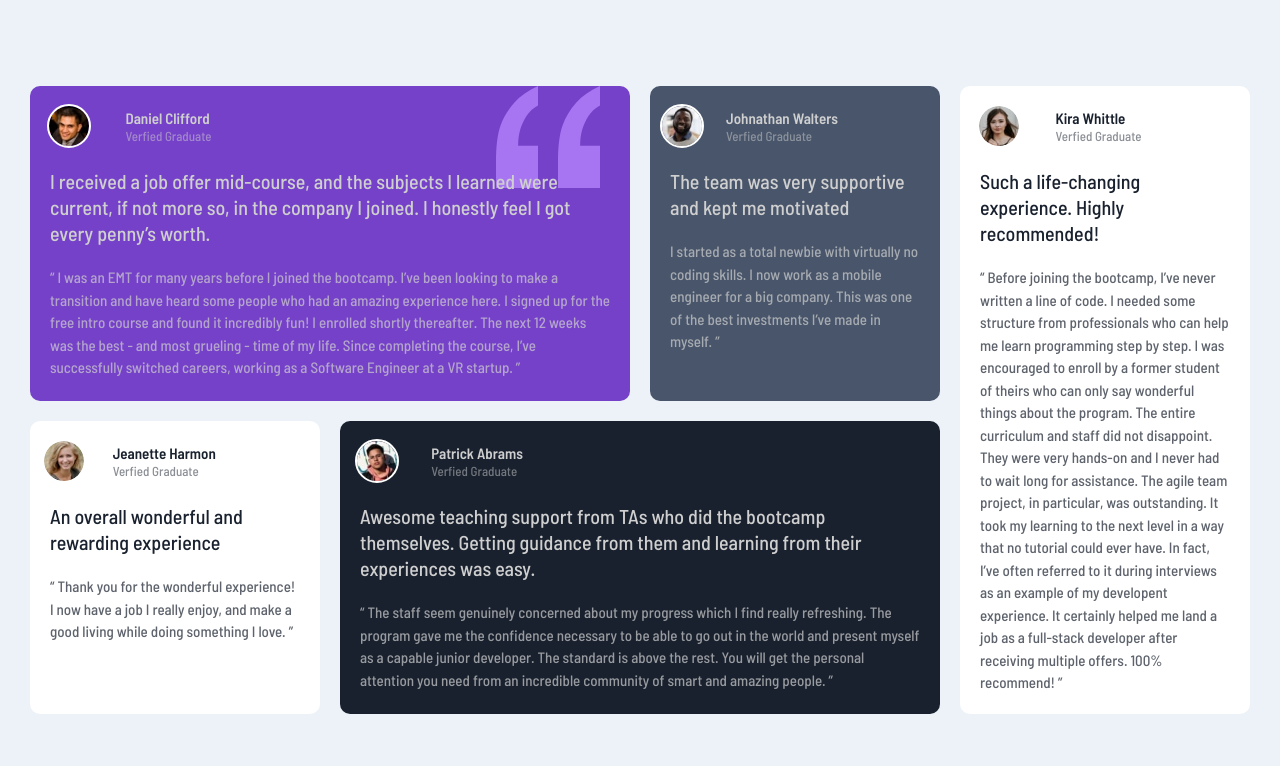
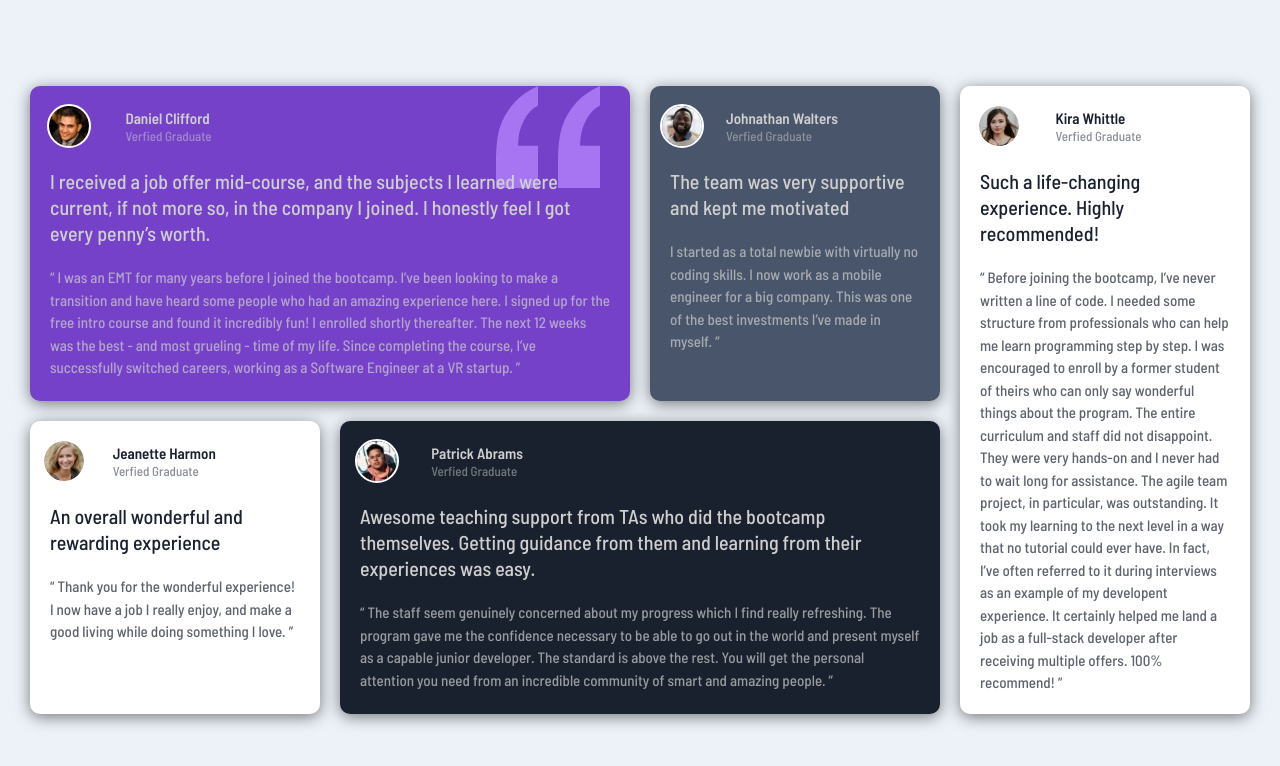
Before and after one commit to DanK1368/testimonials_grid_section, a plain HTML site: page index.html in a window 1280 px wide. Drawn offline with Linux system fonts and the light colour scheme.

Commit message:
Update styles.css

```diff
--- a/styles/styles.css
+++ b/styles/styles.css
@@ -132,6 +132,8 @@ p {
 
 .testimonial {
   border-radius: 10px;
+  -webkit-box-shadow: 0px 3px 15px rgba(0, 0, 0, 0.5);
+          box-shadow: 0px 3px 15px rgba(0, 0, 0, 0.5);
 }
 
 .testimonial .highlight-text {
```
